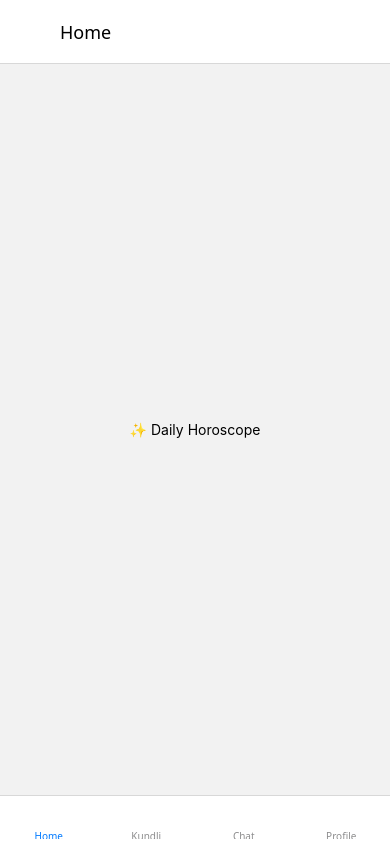
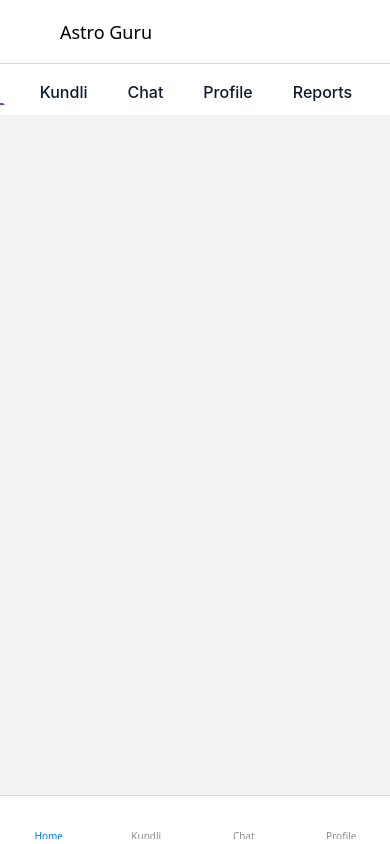
Before and after one commit to Avinash77068/astroApp, a React Native app: screen /BottomStack in a window 390 px wide. Built offline with nearby package versions, Linux system fonts and the light colour scheme; some icons are missing.

Commit message:
code commied for the  ui

```diff
--- a/src/app/navigation/BottomStackScreen.tsx
+++ b/src/app/navigation/BottomStackScreen.tsx
@@ -25,7 +25,13 @@ export default function BottomStackScreen() {
     <Tab.Navigator
       screenOptions={{
         headerShown: true,
-        headerLeft: () => <ArrowLeft size={24} style={{ marginHorizontal: 16 }} onPress={() => navigation.goBack()} />,
+        headerLeft: () => (
+          <ArrowLeft
+            size={24}
+            style={{ marginHorizontal: 16 }}
+            onPress={() => navigation.goBack()}
+          />
+        ),
         headerStyle: {
           backgroundColor: 'white',
         },
@@ -44,10 +50,14 @@ export default function BottomStackScreen() {
         options={{
           tabBarIcon: () => <Home />,
           headerLeft: () => (
-            <TouchableOpacity onPress={toggleSidebar} style={{ marginHorizontal: 16 }}>
+            <TouchableOpacity
+              onPress={toggleSidebar}
+              style={{ marginHorizontal: 16 }}
+            >
               <Menu size={24} />
             </TouchableOpacity>
           ),
+          headerTitle: 'Astro Guru',
         }}
       />
       <Tab.Screen
--- a/src/component/common/Navbar.tsx
+++ b/src/component/common/Navbar.tsx
@@ -6,6 +6,7 @@ import {
   TouchableOpacity,
   StyleSheet,
 } from 'react-native';
+import { BorderColor, LightColors } from '../../constant/colors';
 
 const tabs = ['Home', 'Kundli', 'Chat', 'Profile', 'Reports', 'Wallet'];
 
@@ -41,28 +42,30 @@ export default HorizontalNavbar;
 
 const styles = StyleSheet.create({
   container: {
-    backgroundColor: '#fff',
+    backgroundColor: LightColors.background,
     paddingVertical: 10,
+    height: '7%',
   },
   scrollContainer: {
     paddingHorizontal: 12,
   },
   tab: {
-    paddingHorizontal: 18,
+    paddingHorizontal: 5,
     paddingVertical: 8,
-    borderRadius: 20,
-    backgroundColor: '#F1F1F1',
-    marginRight: 10,
+    marginHorizontal: 15,
   },
   activeTab: {
-    backgroundColor: '#7C3AED',
+    borderColor: BorderColor.primary,
+    borderWidth: 2,
+    color: LightColors.primary,
+    borderBottomColor: LightColors.primary,
   },
   tabText: {
-    fontSize: 14,
-    color: '#333',
+    fontSize: 16,
+    color: LightColors.textPrimary,
     fontWeight: '500',
   },
   activeText: {
-    color: '#fff',
+    color: LightColors.primary,
   },
 });
--- a/src/component/common/Sidebar.tsx
+++ b/src/component/common/Sidebar.tsx
@@ -1,6 +1,7 @@
 import React from 'react';
 import { View, Text, TouchableOpacity, StyleSheet } from 'react-native';
 import useSidebar from '../../store/useSidebar';
+import { DarkColors } from '../../constant/colors';
 
 const Sidebar = () => {
   const { closeSidebar } = useSidebar();
@@ -33,7 +34,7 @@ const styles = StyleSheet.create({
     left: 0,
     right: 0,
     bottom: 0,
-    backgroundColor: 'rgba(0,0,0,0.4)',
+    backgroundColor: DarkColors.overlay,
   },
   sidebar: {
     position: 'absolute',
@@ -54,6 +55,6 @@ const styles = StyleSheet.create({
     fontSize: 16,
     paddingVertical: 12,
     borderBottomWidth: 1,
-    borderBottomColor: '#eee',
+    borderBottomColor: DarkColors.border,
   },
 });
--- a/src/component/screen/HomeScreen/HomeScreen.tsx
+++ b/src/component/screen/HomeScreen/HomeScreen.tsx
@@ -1,9 +1,10 @@
 
 import React from 'react';
-import { View, Text, StyleSheet } from 'react-native';
+import { View, Text } from 'react-native';
 import useSidebar from '../../../store/useSidebar';
 import Sidebar from '../../common/Sidebar';
-
+import { styles } from './HomeScreenCss';
+import HorizontalNavbar from '../../common/Navbar';
 
 const HomeScreen = () => {
   const { isSidebarOpen } = useSidebar();
@@ -11,24 +12,13 @@ const HomeScreen = () => {
   return (
     <View style={styles.container}>
       <View style={styles.content}>
-        <Text>✨ Daily Horoscope</Text>
+        <HorizontalNavbar />
       </View>
 
       {isSidebarOpen && <Sidebar />}
+
     </View>
   );
 };
 
 export default HomeScreen;
-
-const styles = StyleSheet.create({
-  container: {
-    flex: 1,
-    position: 'relative',
-  },
-  content: {
-    flex: 1,
-    justifyContent: 'center',
-    alignItems: 'center',
-  },
-});
--- /dev/null
+++ b/src/component/screen/HomeScreen/HomeScreenCss.ts
@@ -0,0 +1,14 @@
+import
+{ StyleSheet } from "react-native";
+
+export const styles = StyleSheet.create({
+  container: {
+    flex: 1,
+    position: 'relative',
+  },
+  content: {
+    flex: 1,
+    justifyContent: 'flex-start',
+    alignItems: 'center',
+  },
+});
--- /dev/null
+++ b/src/constant/colors.ts
@@ -0,0 +1,78 @@
+// src/theme.ts
+
+import { useColorScheme } from 'react-native';
+
+/* ===============================
+   🎨 COLORS
+=================================*/
+
+export const LightColors = {
+  primary: '#7C3AED', // Astro Purple
+  secondary: '#F59E0B', // Golden
+  background: '#FFFFFF',
+  surface: '#F8F9FC',
+  textPrimary: '#111827',
+  textSecondary: '#6B7280',
+  border: '#E5E7EB',
+  success: '#10B981',
+  error: '#EF4444',
+  icon: '#4B5563',
+  buttonText: '#FFFFFF',
+};
+export const BorderColor = {
+  primary: '#FFFFFF',
+  secondary: '#E5E7EB',
+};
+
+export const DarkColors = {
+  primary: '#A78BFA',
+  secondary: '#FBBF24',
+  background: '#0F172A',
+  surface: '#1E293B',
+  textPrimary: '#F9FAFB',
+  textSecondary: '#9CA3AF',
+  border: '#334155',
+  success: '#34D399',
+  error: '#F87171',
+  icon: '#CBD5E1',
+  buttonText: '#0F172A',
+  overlay: 'rgba(0,0,0,0.4)',
+};
+
+/* ===============================
+   📝 TYPOGRAPHY
+=================================*/
+
+export const Typography = {
+  h1: { fontSize: 28, fontWeight: '700' as const },
+  h2: { fontSize: 22, fontWeight: '600' as const },
+  body: { fontSize: 16, fontWeight: '400' as const },
+  caption: { fontSize: 14, fontWeight: '400' as const },
+};
+
+/* ===============================
+   📏 SPACING
+=================================*/
+
+export const Spacing = {
+  xs: 4,
+  sm: 8,
+  md: 16,
+  lg: 24,
+  xl: 32,
+};
+
+/* ===============================
+   🎯 THEME HOOK
+=================================*/
+
+export const useAppTheme = () => {
+  const scheme = useColorScheme();
+  const colors = scheme === 'dark' ? DarkColors : LightColors;
+
+  return {
+    colors,
+    typography: Typography,
+    spacing: Spacing,
+  };
+};
```
Also changed, not shown: src/constant/string.ts (added).
